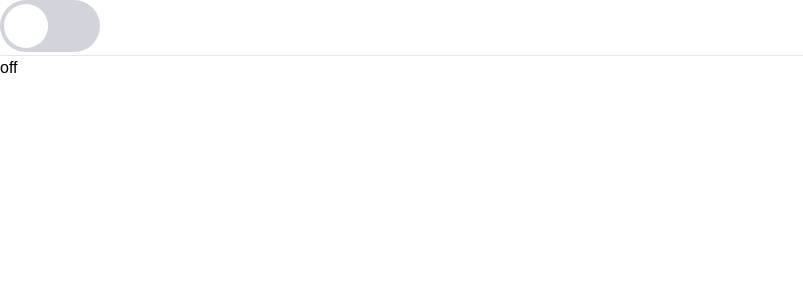
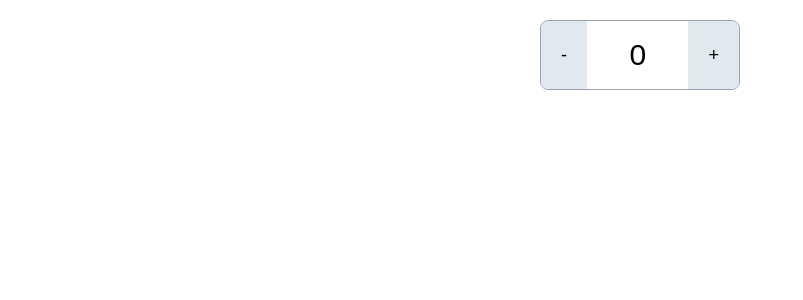
Before and after one commit to ngothiep2412/reactjs-course, a React (Create React App) app in the folder my-app/: page / in a window 1280 px wide. Shown: the top 300 px of the page, without its empty margins (0-803 px from the left). Built offline with nearby package versions, Linux system fonts and the light colour scheme.

Commit message:
update control props

```diff
--- a/my-app/src/App.js
+++ b/my-app/src/App.js
@@ -1,47 +1,18 @@
 import React, { useState } from "react";
-import Switch from "./components/swtich/Switch";
-function useToggle() {
-  const [on, setOn] = useState(false);
-  const toggle = () => setOn(!on);
-  function getToggleProps({ onClick, ...rest } = {}) {
-    return {
-      onClick: () => {
-        onClick && onClick();
-        toggle();
-      },
-      ...rest,
-    };
-  }
-  // toggleProps
-  return {
-    on,
-    toggle,
-    getToggleProps,
-    // toggleProps: {
-    //   onClick: toggle,
-    // },
-  };
-}
+import Couter from "./components/advanced_react/control-props/Couter";
+
 // Props collection  - Kentc Dodds - creator of Remix
 // Props getter
+// Control props
 function App() {
-  const { on, toggleProps, getToggleProps } = useToggle();
+  const [count, setCount] = useState(5);
+  const handleCountChange = (newCount) => {
+    setCount(newCount);
+  };
   return (
     <div>
-      <Switch {...getToggleProps({ on })}></Switch>
-      <hr />
-      <button
-        aria-label="custom-button"
-        {...getToggleProps({
-          onClick: () => console.info("onButtonClick"),
-        })}
-        // onClick={() => {
-        //   console.log("toggle");
-        //   toggle();
-        // }}
-      >
-        {on ? "on" : "off"}
-      </button>
+      {/* <Couter value={count} onChange={handleCountChange}></Couter> */}
+      <Couter></Couter>
     </div>
   );
 }
--- /dev/null
+++ b/my-app/src/components/advanced_react/control-props/Cout.js
@@ -0,0 +1,16 @@
+import React from "react";
+import { useCount } from "./cout-context";
+
+const Cout = () => {
+  const { count } = useCount();
+  return (
+    <span
+      className="flex-1 flex items-center justify-center text-3xl
+       font-medium"
+    >
+      {count}
+    </span>
+  );
+};
+
+export default Cout;
--- /dev/null
+++ b/my-app/src/components/advanced_react/control-props/Couter.js
@@ -0,0 +1,37 @@
+import React from "react";
+import { useState } from "react";
+import Cout from "./Cout";
+import { CountProvider } from "./cout-context";
+import Decrement from "./Decrement";
+import Increment from "./Increment";
+
+const Couter = ({ value = null, initialValue = 0, onChange }) => {
+  const [count, setCount] = useState(initialValue);
+  const isControlled = value !== null && !!onChange;
+  const getCount = () => (isControlled ? value : count);
+  const handleCountChange = (newValue) => {
+    isControlled ? onChange(newValue) : setCount(newValue);
+  };
+  const handleIncrement = () => {
+    handleCountChange(getCount() + 1);
+  };
+  const handleDecrement = () => {
+    handleCountChange(getCount() - 1);
+  };
+  return (
+    <CountProvider
+      value={{ count: getCount(), handleDecrement, handleIncrement }}
+    >
+      <div
+        className="flex w-full max-w-[200px]
+    mx-auto my-5 border border-gray-400 rounded-lg overflow-hidden"
+      >
+        <Decrement></Decrement>
+        <Cout></Cout>
+        <Increment></Increment>
+      </div>
+    </CountProvider>
+  );
+};
+
+export default Couter;
--- /dev/null
+++ b/my-app/src/components/advanced_react/control-props/Decrement.js
@@ -0,0 +1,17 @@
+import React from "react";
+import { useCount } from "./cout-context";
+
+const Decrement = () => {
+  const { handleDecrement } = useCount();
+  return (
+    <button
+      className="decrement p-5 flex items-center justify-center
+       bg-slate-200 text-lg cursor-pointer"
+      onClick={handleDecrement}
+    >
+      -
+    </button>
+  );
+};
+
+export default Decrement;
--- /dev/null
+++ b/my-app/src/components/advanced_react/control-props/Increment.js
@@ -0,0 +1,17 @@
+import React from "react";
+import { useCount } from "./cout-context";
+
+const Increment = () => {
+  const { handleIncrement } = useCount();
+  return (
+    <button
+      className="increment p-5 flex items-center justify-center
+      bg-slate-200 text-lg cursor-pointer "
+      onClick={handleIncrement}
+    >
+      +
+    </button>
+  );
+};
+
+export default Increment;
--- /dev/null
+++ b/my-app/src/components/advanced_react/control-props/cout-context.js
@@ -0,0 +1,18 @@
+import { useContext } from "react";
+import { createContext } from "react";
+
+const CountContext = createContext(undefined);
+function CountProvider({ value, ...props }) {
+  return (
+    <CountContext.Provider value={value} {...props}></CountContext.Provider>
+  );
+}
+
+function useCount() {
+  const context = useContext(CountContext);
+  if (typeof context === "undefined")
+    throw new Error("useCount must be used within CountProvider");
+  return context;
+}
+
+export { CountProvider, useCount };
```
